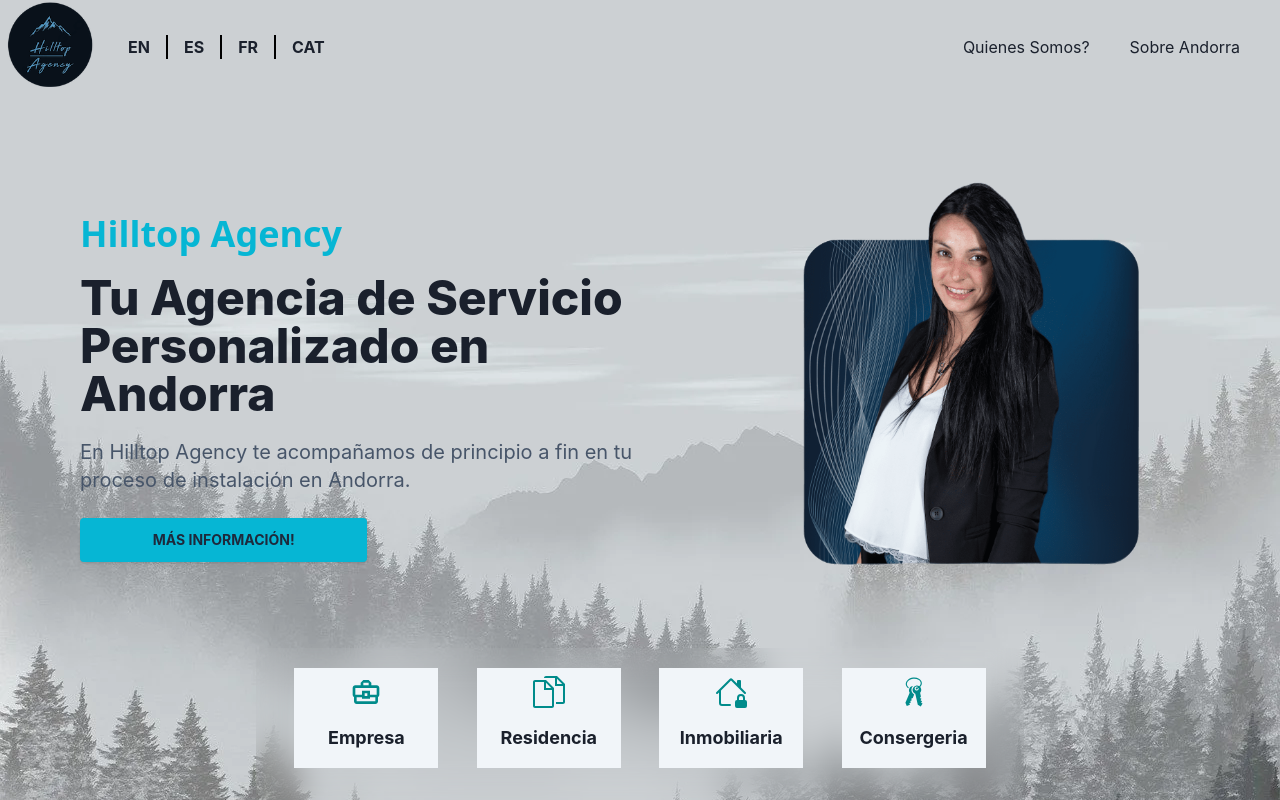
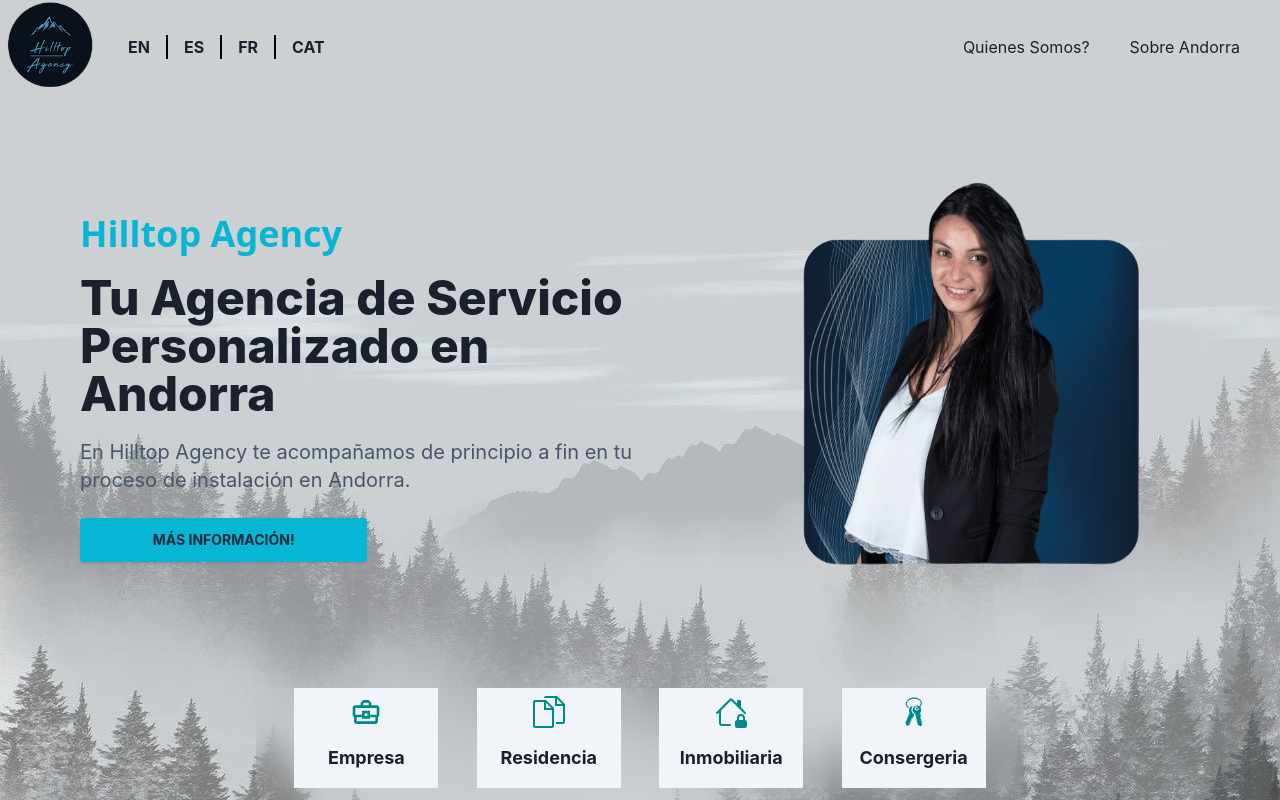
Before and after one commit to Jsendz/lauweb-dev, a React (Vite) app: page / in a window 1280 px wide. Shown: the top 800 px of the page. Built offline with nearby package versions, Linux system fonts and the light colour scheme.

Commit message:
lauweb-dev

```diff
--- a/src/Components/Options2.jsx
+++ b/src/Components/Options2.jsx
@@ -29,7 +29,7 @@ const Options2 = () => {
       <div>
         <div className='w-full fixed bottom-0 z-10  '>
             <div className='backdrop-blur-lg rounded-xl w-[100%] max-w-3xl md:mx-auto '>
-                <div className='flex flex-row flex-wrap justify-evenly py-5'>
+                <div className='flex flex-row flex-wrap justify-evenly'>
                 <Link to="/Empresa">
 
                 <button onClick={scrollToTop}>
```
